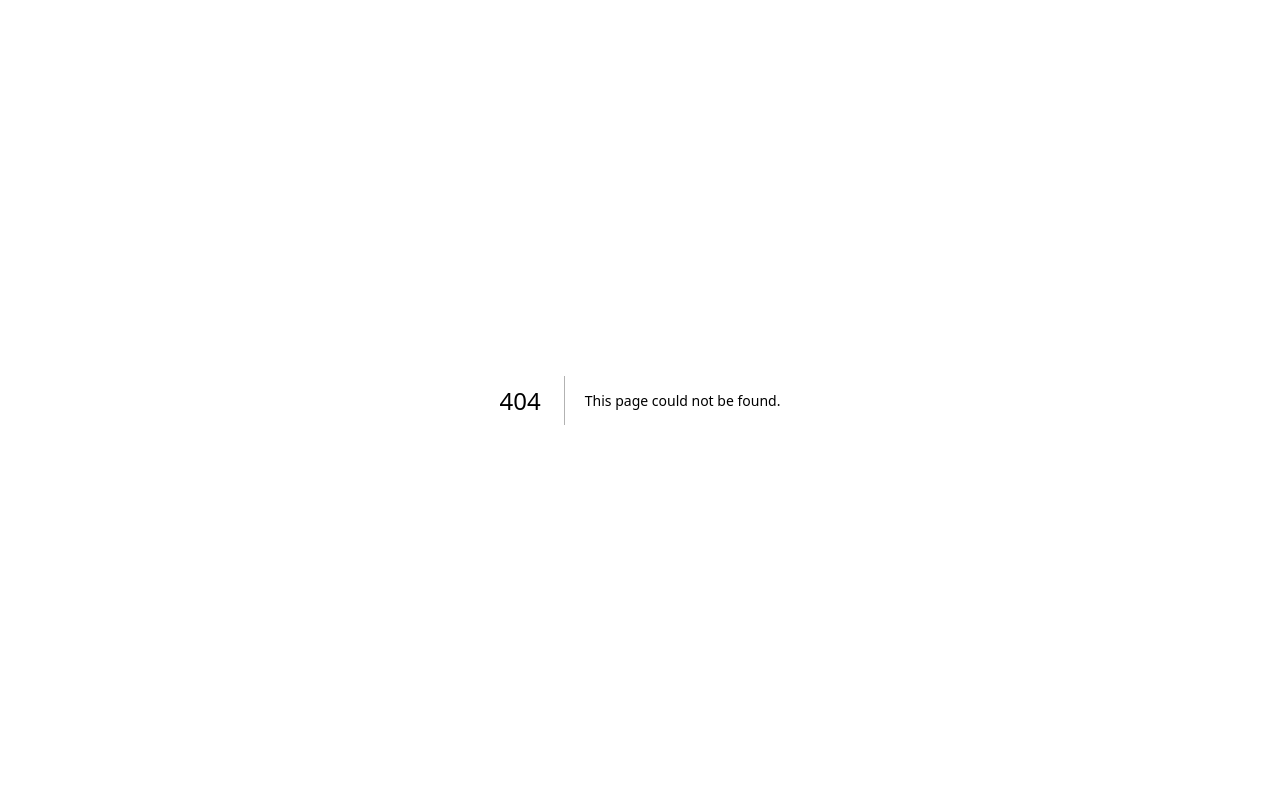
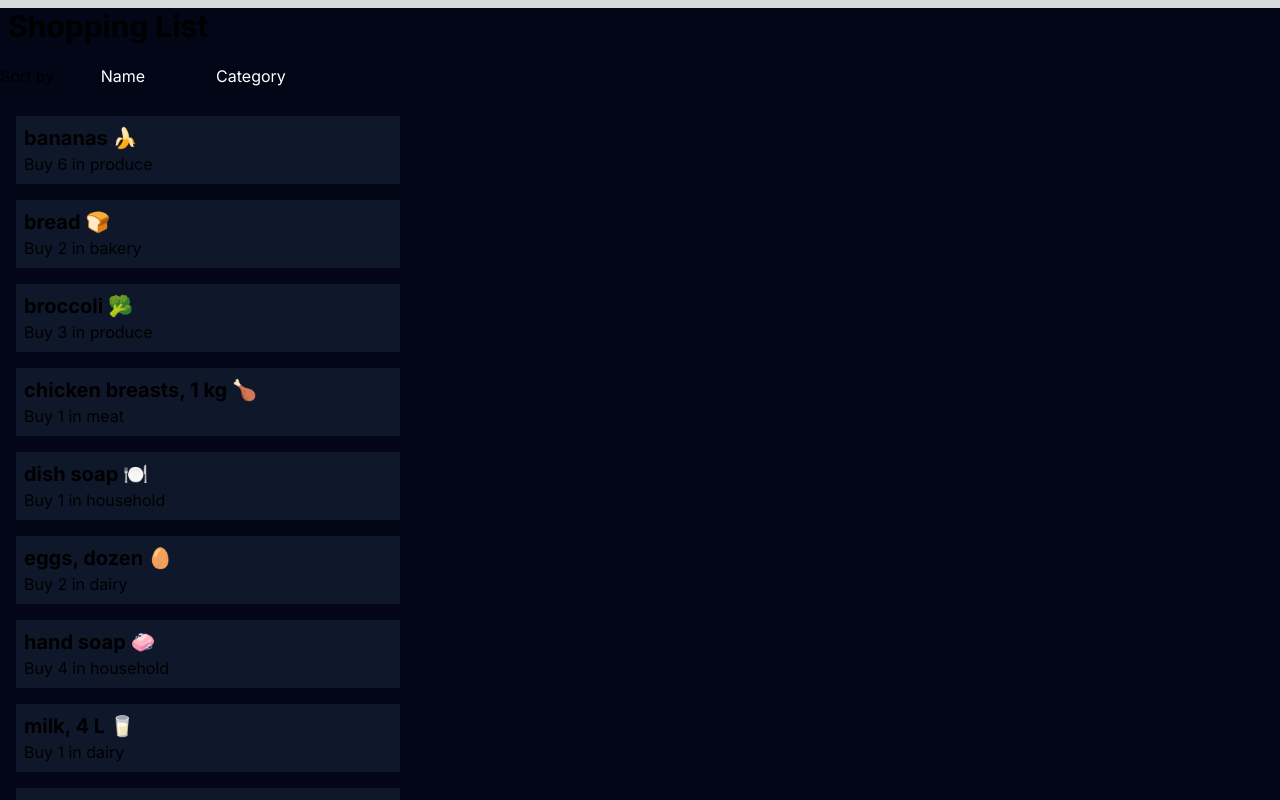
Before and after one commit to Noburu-Hasashi/cprg306-assignments, a Next.js app: page /week-5 in a window 1280 px wide. Before the commit this address had no page. Shown: the top 800 px of the page. Built offline with nearby package versions, Linux system fonts and the light colour scheme.

Commit message:
Week 5 Assignment Completed

```diff
--- a/app/page.js
+++ b/app/page.js
@@ -9,6 +9,7 @@ export default function Home() {
       <li><Link href="week-2">Week 2 Assignment</Link></li>
       <li><Link href="week-3">Week 3 Assignment</Link></li>
       <li><Link href="week-4">Week 4 Assignment</Link></li>
+      <li><Link href="week-5">Week 5 Assignment</Link></li>
     </ul>
     </div>
   </main>
--- /dev/null
+++ b/app/week-5/item-list.js
@@ -0,0 +1,29 @@
+"use client"
+
+import Item from "./item";
+import itemData from "./items.json";
+import { useState } from "react";
+
+export default function ItemList() {
+    const [sortBy, setSortBy] = useState("name");
+
+    const items = itemData.sort((a, b) => {
+        if (sortBy === "name") {
+            return a.name.localeCompare(b.name);
+        }
+        if (sortBy === "category") {
+            return a.category.localeCompare(b.category);
+        }});
+
+    return(
+        <main>
+        <div>
+            <label htmlFor="sort">Sort by:</label>
+            <button className={`bg-${sortBy === "name" ?  "orange-500" : "orange-700"} p-1 m-2 w-28 text-white`} onClick={() => setSortBy("name")}>Name</button>
+            <button className={`bg-${sortBy === "category" ?  "orange-500" : "orange-700"} p-1 m-2 w-28 text-white`} onClick={() => setSortBy("category")}>Category</button>
+        </div>
+        {items.map((item) => (
+            <Item name={item.name} quantity={item.quantity} category={item.category} />
+        ))}
+        </main>
+    );}
--- /dev/null
+++ b/app/week-5/item.js
@@ -0,0 +1,10 @@
+export default function Item({ name, quantity, category } ) {
+    return(
+        <main>
+            <div className="bg-slate-900 max-w-sm p-2 m-4">
+                <h2 className="text-xl font-bold">{name}</h2>
+                <p>Buy {quantity} in {category}</p>
+            </div>
+        </main>
+    );
+}
--- /dev/null
+++ b/app/week-5/items.json
@@ -0,0 +1,74 @@
+[
+    {
+      "id": "1h2GJKH12gkHG31h1H",
+      "name": "milk, 4 L 🥛",
+      "quantity": 1,
+      "category": "dairy"
+    },
+    {
+      "id": "2KJH3k2j3H1k2J3K1H",
+      "name": "bread 🍞",
+      "quantity": 2,
+      "category": "bakery"
+    },
+    {
+      "id": "3h2KJH3k2j3H1k2J3",
+      "name": "eggs, dozen 🥚",
+      "quantity": 2,
+      "category": "dairy"
+    },
+    {
+      "id": "4k2J3K1H2GJKH12gk",
+      "name": "bananas 🍌",
+      "quantity": 6,
+      "category": "produce"
+    },
+    {
+      "id": "5H1h1H2KJH3k2j3H",
+      "name": "broccoli 🥦",
+      "quantity": 3,
+      "category": "produce"
+    },
+    {
+      "id": "6H1k2J3K1H2GJKH1",
+      "name": "chicken breasts, 1 kg 🍗",
+      "quantity": 1,
+      "category": "meat"
+    },
+    {
+      "id": "7gkHG31h1H2KJH3k",
+      "name": "pasta sauce 🍝",
+      "quantity": 3,
+      "category": "canned goods"
+    },
+    {
+      "id": "8j3H1k2J3K1H2GJK",
+      "name": "spaghetti, 454 g 🍝",
+      "quantity": 2,
+      "category": "dry goods"
+    },
+    {
+      "id": "9H12gkHG31h1H2KJ",
+      "name": "toilet paper, 12 pack 🧻",
+      "quantity": 1,
+      "category": "household"
+    },
+    {
+      "id": "10H3k2j3H1k2J3K1",
+      "name": "paper towels, 6 pack",
+      "quantity": 1,
+      "category": "household"
+    },
+    {
+      "id": "11k2J3K1H2GJKH12",
+      "name": "dish soap 🍽️",
+      "quantity": 1,
+      "category": "household"
+    },
+    {
+      "id": "12GJKH12gkHG31h1",
+      "name": "hand soap 🧼",
+      "quantity": 4,
+      "category": "household"
+    }
+  ]
--- /dev/null
+++ b/app/week-5/page.js
@@ -0,0 +1,14 @@
+"use client"
+
+import ItemList from "./item-list";
+import { sortByName } from "./item-list";
+
+
+export default function Page() {
+    return (
+      <main className="bg-slate-950">
+        <h1 className="text-3xl font-bold m-2">Shopping List</h1>
+        <ItemList />
+      </main>
+    );
+  }
```
